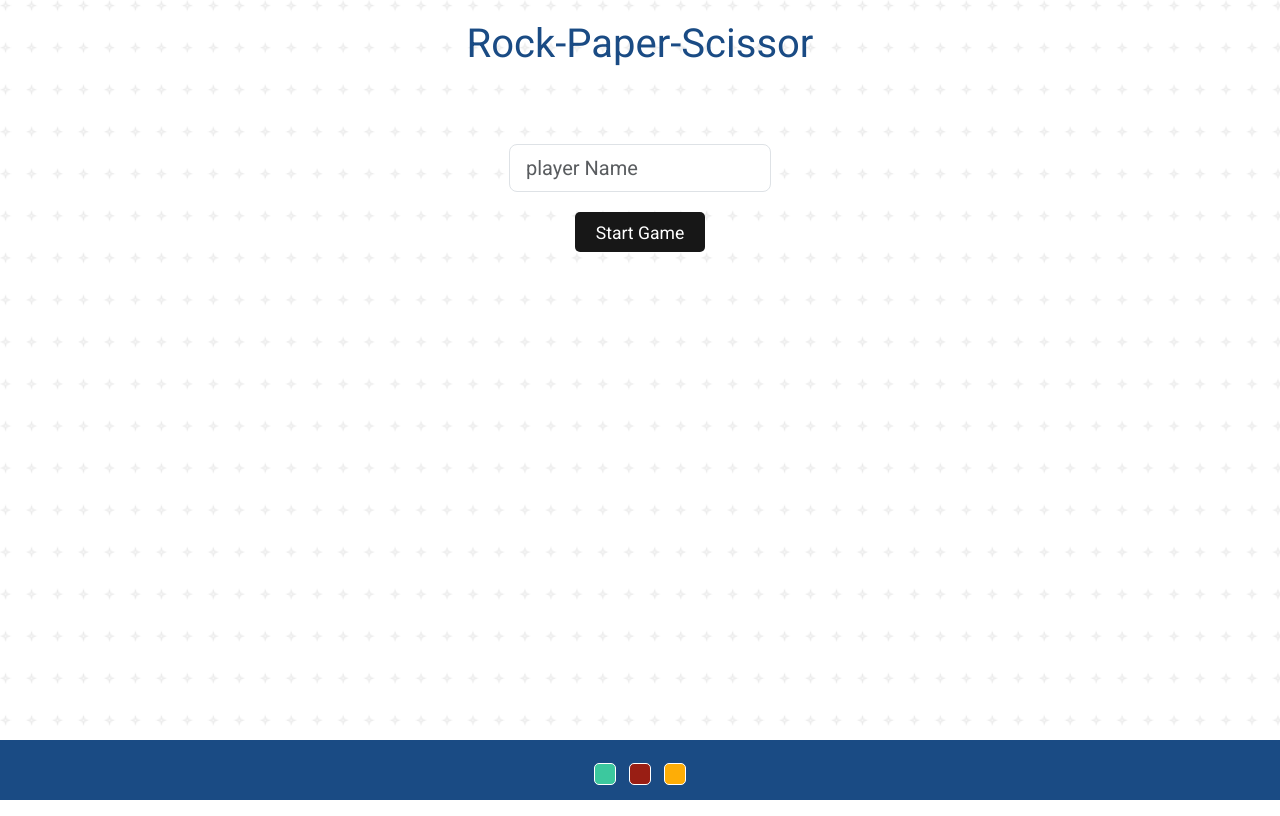
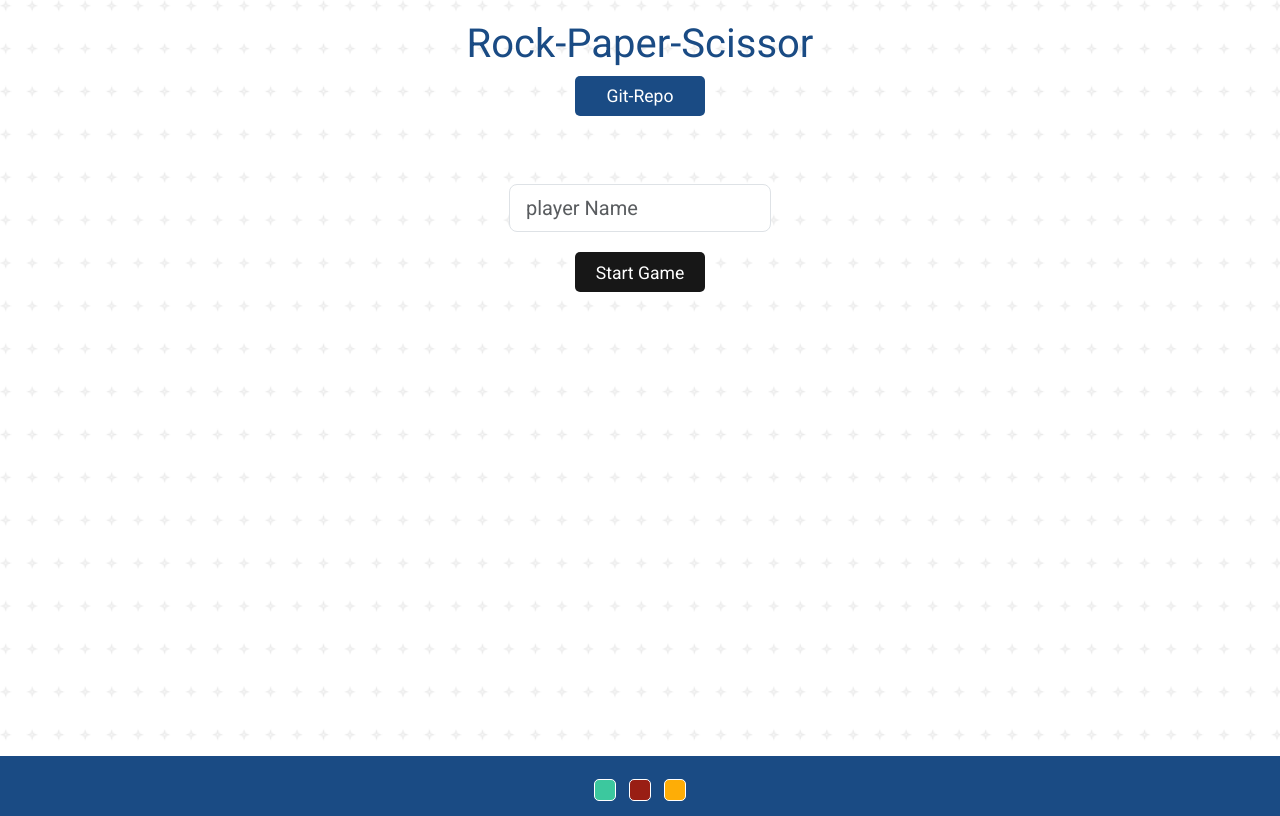
Before and after one commit to Shyam-brs/rock-paper-scissor-Project, a plain HTML site: page index.html in a window 1280 px wide. Drawn offline with nearby package versions, Linux system fonts and the light colour scheme.

Commit message:
updating styles

```diff
--- a/assets/css/style.css
+++ b/assets/css/style.css
@@ -91,6 +91,14 @@ h1 {
     margin-top: 20px;
 }
 
+.git{
+    text-align: center;
+    color: var(--primary-color);
+}
+
+.git button{
+    background-color: var(--primary-color);
+}
 p {
     text-align: center;
 }
--- a/index.html
+++ b/index.html
@@ -18,8 +18,11 @@
   </head>
   <body>
     <header>
-      <div>
+      <div class="git">
         <h1>Rock-Paper-Scissor</h1>
+        <a href="https://github.com/Shyam-brs/rock-paper-scissor-Project"><button class="btn">
+          Git-Repo
+        </button></a>
       </div>
     </header>
     <main role="main" class="container pt-5">
```
